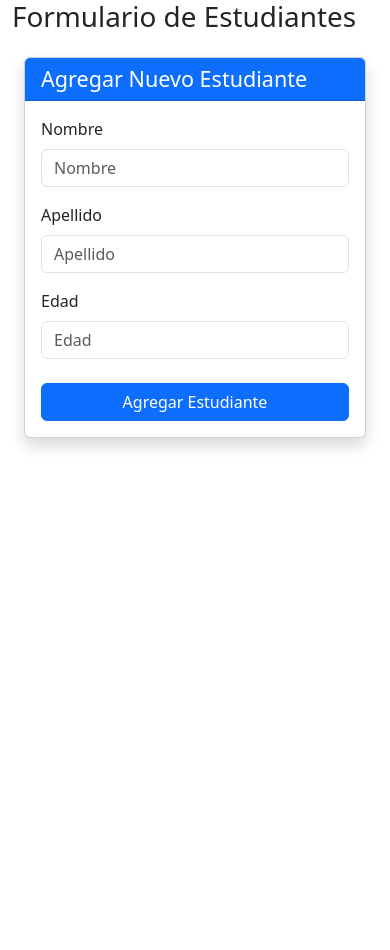
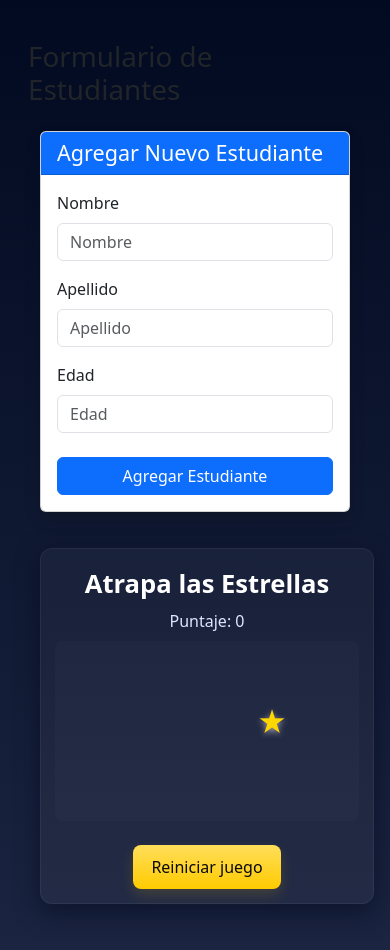
Before and after one commit to Andycap98/Proyecto_05_grupo3, a React (Vite) app: page / in a window 390 px wide. Shown: the top 950 px of the page. Before the commit the page ends 844 px from the top, so only its background shows below. Built offline with nearby package versions, Linux system fonts and the light colour scheme.

Commit message:
implementa juego de estrella - Ana Navarro

```diff
--- a/src/App.jsx
+++ b/src/App.jsx
@@ -1,7 +1,7 @@
 import { useState } from 'react'
 import { Container, Row, Col } from 'react-bootstrap';
-
 import EstudiantesForm from './assets/components/Formulario/EstudiantesForm'
+import AtraparEstrellas from './assets/components/AtraparEstrellas/AtraparEstrellas'
 
 
 function App() {
@@ -16,6 +16,7 @@ function App() {
     <Container>
       <h1>Formulario de Estudiantes</h1>
       <EstudiantesForm/>
+      <AtraparEstrellas/>
     </Container>
   )
 }
--- a/src/assets/components/AtraparEstrellas/AtraparEstrellas.jsx
+++ b/src/assets/components/AtraparEstrellas/AtraparEstrellas.jsx
@@ -0,0 +1,83 @@
+import { useState, useEffect } from "react";
+import "../../css/App.css";
+
+export default function AtraparEstrellas() {
+  const [puntaje, setPuntaje] = useState(0);
+  const [posicionEstrella, setPosicionEstrella] = useState({ y: 0, x: 0 });
+  const [visible, setVisible] = useState(false);
+  const [mensaje, setMensaje] = useState("");
+  const [juegoActivo, setJuegoActivo] = useState(true);
+
+  const posicionAlAzar = () => {
+    const y = Math.random() * 80 + 10;
+    const x = Math.random() * 80 + 10;
+    return { y, x };
+  };
+
+  useEffect(() => {
+    if (!juegoActivo) {
+      setVisible(false);
+      return;
+    }
+
+    let timeoutId;
+    const intervalo = setInterval(() => {
+      setPosicionEstrella(posicionAlAzar());
+      setVisible(true);
+
+      timeoutId = setTimeout(() => {
+        setVisible(false);
+      }, 700);
+    }, 1200);
+
+    return () => {
+      clearInterval(intervalo);
+      clearTimeout(timeoutId);
+    };
+  }, [juegoActivo]);
+
+  const agarrarEstrella = () => {
+    setPuntaje((prev) => prev + 1);
+    setVisible(false);
+  };
+
+  useEffect(() => {
+    if (puntaje >= 10) {
+      setJuegoActivo(false);
+      setMensaje("¡Ganaste!");
+    }
+  }, [puntaje]);
+
+  const reiniciarJuego = () => {
+    setPuntaje(0);
+    setMensaje("");
+    setJuegoActivo(true);
+    setVisible(false);
+  };
+
+  return (
+    <div className="contenedor-juego">
+      <h1>Atrapa las Estrellas</h1>
+      <p>Puntaje: {puntaje}</p>
+
+      {mensaje && <h2>{mensaje}</h2>}
+
+      <div className="juego-area">
+        {visible && juegoActivo && (
+          <div
+            className="estrella aparecer"
+            style={{
+              top: `${posicionEstrella.y}%`,
+              left: `${posicionEstrella.x}%`,
+            }}
+            onClick={agarrarEstrella}
+          >
+            ★
+          </div>
+        )}
+      </div>
+
+      <button className="boton-reiniciar" onClick={reiniciarJuego}>Reiniciar juego</button>
+    </div>
+  );
+}
--- /dev/null
+++ b/src/assets/css/App.css
@@ -0,0 +1,122 @@
+body {
+  margin: 0;
+  background: linear-gradient(180deg,#010a20 0%, #1b2440 100%);
+  color: #f4f7fb;
+  font-family: "Inter", "Segoe UI", Roboto, "Helvetica Neue", Arial, sans-serif;
+  -webkit-font-smoothing: antialiased;
+  -moz-osx-font-smoothing: grayscale;
+  min-height: 100vh;
+  display: flex;
+  justify-content: center;
+  align-items: flex-start;
+  padding: 40px 16px;
+  box-sizing: border-box;
+}
+
+
+.contenedor-juego {
+  max-width: 760px;
+  width: 100%;
+  margin: 24px auto;
+  background: rgba(255,255,255,0.04);
+  border-radius: 12px;
+  padding: 20px 24px;
+  box-shadow: 0 8px 24px rgba(3,10,34,0.6);
+  border: 1px solid rgba(255,255,255,0.06);
+  text-align: center;
+  position: relative;
+  box-sizing: border-box;
+}
+
+
+.contenedor-juego h1 {
+  margin: 6px 0 10px;
+  font-size: 1.6rem;
+  font-weight: 700;
+  color: #fff;
+}
+
+.contenedor-juego h2 {
+  margin: 8px 0;
+  color: #ffd95a;
+  font-size: 1.25rem;
+}
+
+.juego-area {
+  position: relative;
+  height: 350px;
+  min-height: 180px;
+  margin-top: 8px;
+  margin-bottom: 12px;
+  display: flex;
+  align-items: center;
+  justify-content: center;
+  background: rgba(255,255,255,0.02);
+  border-radius: 8px;
+  overflow: hidden;
+}
+
+
+.contenedor-juego p {
+  margin: 8px 0;
+  color: #dce7ff;
+}
+
+
+.estrella {
+  position: absolute;
+  font-size: 2.25rem;
+  cursor: pointer;
+  transition: transform 0.15s ease, opacity 0.15s ease;
+  user-select: none;
+  color: #ffd700;
+  text-shadow: 0 2px 6px rgba(250, 239, 239, 0.6);
+  will-change: transform, opacity;
+}
+
+
+.estrella.aparecer {
+  transform: scale(1);
+  opacity: 1;
+}
+.estrella.desaparecer {
+  transform: scale(0.6);
+  opacity: 0;
+}
+
+.estrella:hover {
+  transform: scale(1.6);
+}
+
+
+.boton-reiniciar {
+  background: linear-gradient(180deg,#ffde5a,#ffcb00);
+  color: #0a0a0a;
+  border: none;
+  padding: 10px 18px;
+  font-size: 1rem;
+  border-radius: 8px;
+  cursor: pointer;
+  margin-top: 12px;
+  box-shadow: 0 6px 14px rgba(255,200,0,0.15);
+  transition: transform 0.12s ease, box-shadow 0.12s ease;
+}
+
+.boton-reiniciar:hover {
+  transform: translateY(-2px);
+  box-shadow: 0 10px 20px rgba(255,200,0,0.22);
+}
+
+
+@media (max-width: 520px) {
+  .contenedor-juego {
+    padding: 14px;
+    margin: 12px;
+  }
+  .juego-area {
+    height: 160px;
+  }
+  .estrella {
+    font-size: 1.8rem;
+  }
+}
```
Also changed, not shown: src/assets/css/AtraparEstrellas.css (deleted).
